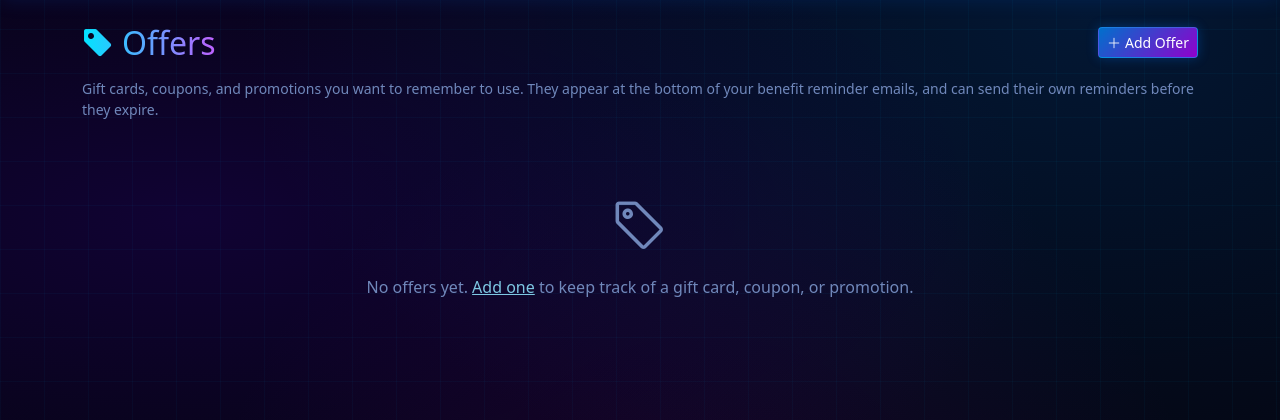
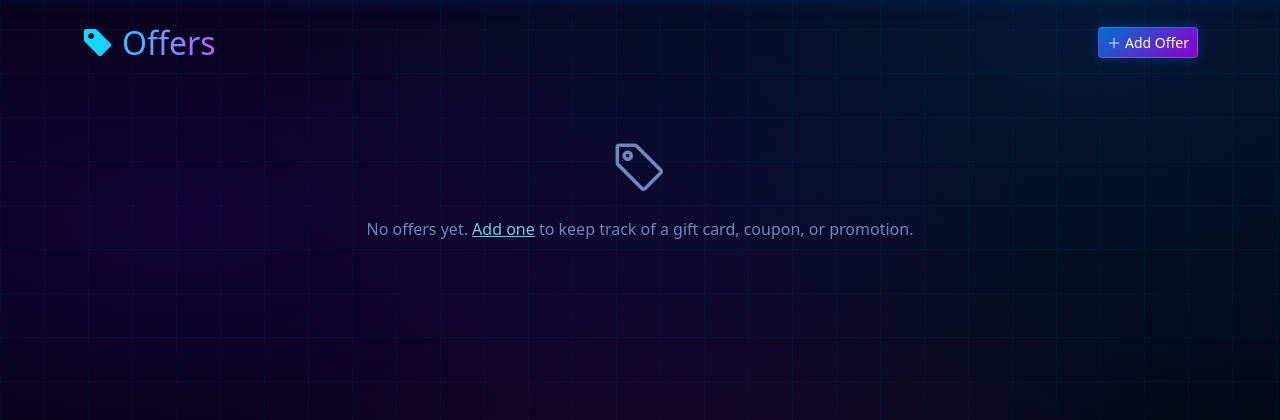
Before and after one commit to trentschroeder/card-benefits-tracker, a Flask app: page /offers in a window 1280 px wide. Shown: the part 103-523 px from the top of the page. Run offline with Flask 3, Linux system fonts and the light colour scheme; the visitor is signed in with stand-in values (Sample User, id 1); data comes from the database, SQL or seed files in the repository; data that the repository does not hold is empty.

Commit message:
Remove intro help text under Offers header

```diff
--- a/templates/offers/list.html
+++ b/templates/offers/list.html
@@ -2,17 +2,12 @@
 {% block title %}Offers — Card Benefits{% endblock %}
 {% block content %}
 
-<div class="d-flex justify-content-between align-items-center mb-3">
+<div class="d-flex justify-content-between align-items-center mb-4">
   <h2 class="mb-0"><i class="bi bi-tag-fill me-2"></i>Offers</h2>
   <a href="{{ url_for('offer_new') }}" class="btn btn-primary btn-sm">
     <i class="bi bi-plus-lg me-1"></i>Add Offer
   </a>
 </div>
-<p class="text-muted small mb-4">
-  Gift cards, coupons, and promotions you want to remember to use. They appear at
-  the bottom of your benefit reminder emails, and can send their own reminders
-  before they expire.
-</p>
 
 {% if not offers %}
 <div class="text-center py-5 text-muted">
```
